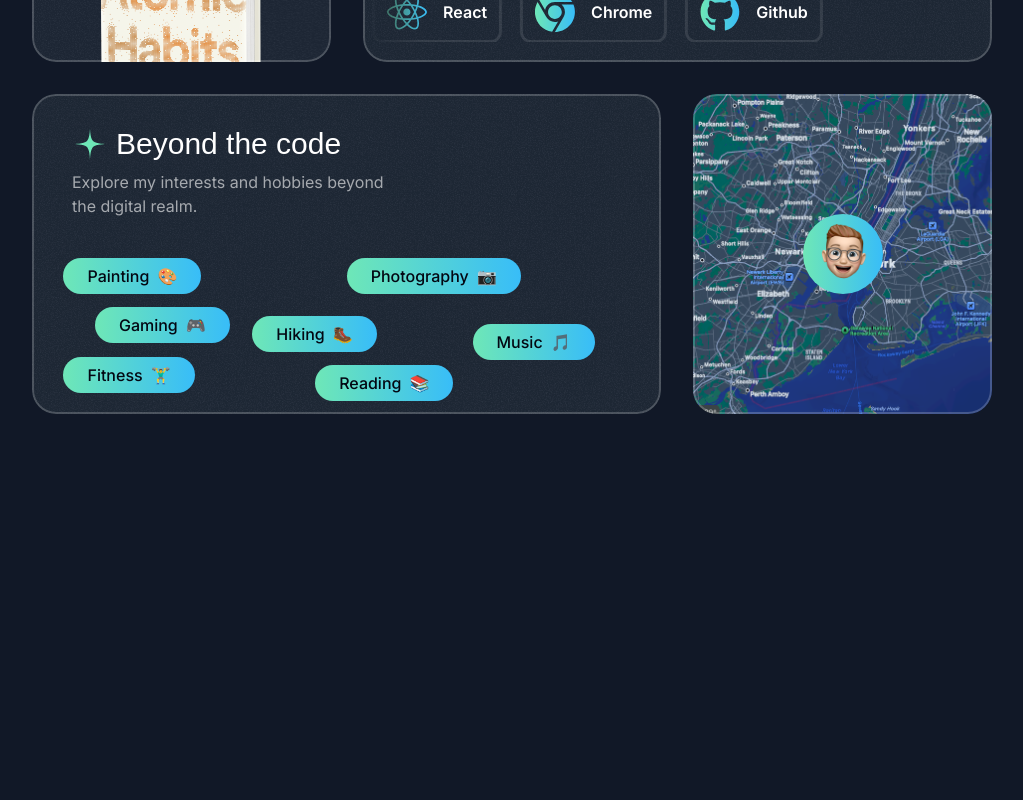
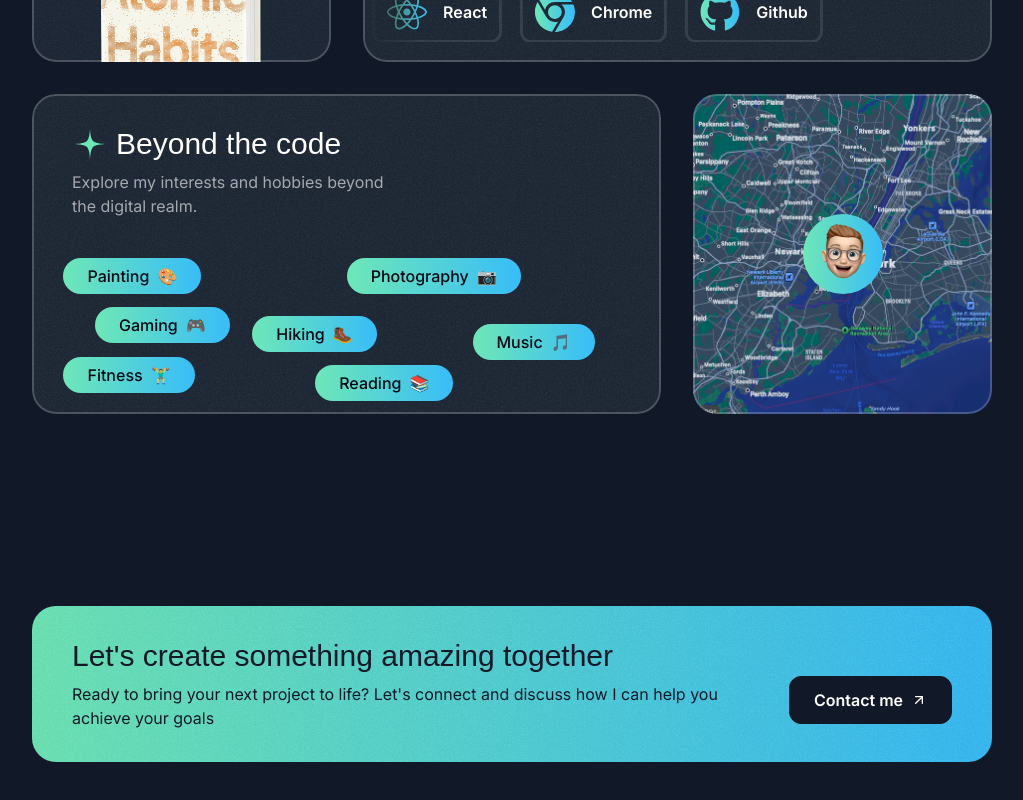
Before and after one commit to NaK8/portfolio, a Next.js app: page / in a window 1280 px wide. Shown: the part 4482-5282 px from the top of the page, without its empty margins (128-1151 px from the left). Before the commit the page ends 5008 px from the top, so only its background shows below. Built offline with nearby package versions, Linux system fonts and the light colour scheme; a web font is replaced by a local one.

Commit message:
add contact me section

```diff
--- a/app/page.tsx
+++ b/app/page.tsx
@@ -1,4 +1,5 @@
 import AboutSection from "@/sections/About";
+import ContactSection from "@/sections/Contact";
 import Header from "@/sections/Header";
 import HeroSection from "@/sections/Hero";
 import ProjectsSection from "@/sections/Projects";
@@ -14,6 +15,7 @@ export default function Home() {
       <TapeSection />
       <TestimonialsSection />
       <AboutSection />
+      <ContactSection />
     </div>
   );
 }
--- a/sections/Contact.tsx
+++ b/sections/Contact.tsx
@@ -1,3 +1,36 @@
-export const ContactSection = () => {
-  return <div>Contact Section</div>;
+import ArrowUpRightIcon from "@/assets/icons/arrow-up-right.svg";
+import grainImage from "@/assets/images/grain.jpg";
+
+const ContactSection = () => {
+  return (
+    <div className="py-16 pt-12 lg:py-24 lg:pt-20">
+      <div className="container">
+        <div className="relative z-0 overflow-hidden rounded-3xl bg-gradient-to-r from-emerald-300 to-sky-400 px-10 py-8 text-center text-gray-900 md:text-left">
+          <div
+            className="absolute inset-0 -z-10 opacity-5"
+            style={{ backgroundImage: `url(${grainImage.src})` }}
+          ></div>
+          <div className="flex flex-col items-center gap-8 md:flex-row md:gap-16">
+            <div>
+              <h2 className="font-serif text-2xl md:text-3xl">
+                Let's create something amazing together
+              </h2>
+              <p className="mt-2 text-sm md:text-base">
+                Ready to bring your next project to life? Let's connect and
+                discuss how I can help you achieve your goals
+              </p>
+            </div>
+            <div>
+              <button className="mt-8 inline-flex h-12 w-max items-center gap-2 rounded-xl border border-gray-900 bg-gray-900 px-6 text-white">
+                <span className="font-semibold">Contact me</span>
+                <ArrowUpRightIcon className="size-4" />
+              </button>
+            </div>
+          </div>
+        </div>
+      </div>
+    </div>
+  );
 };
+
+export default ContactSection;
```
